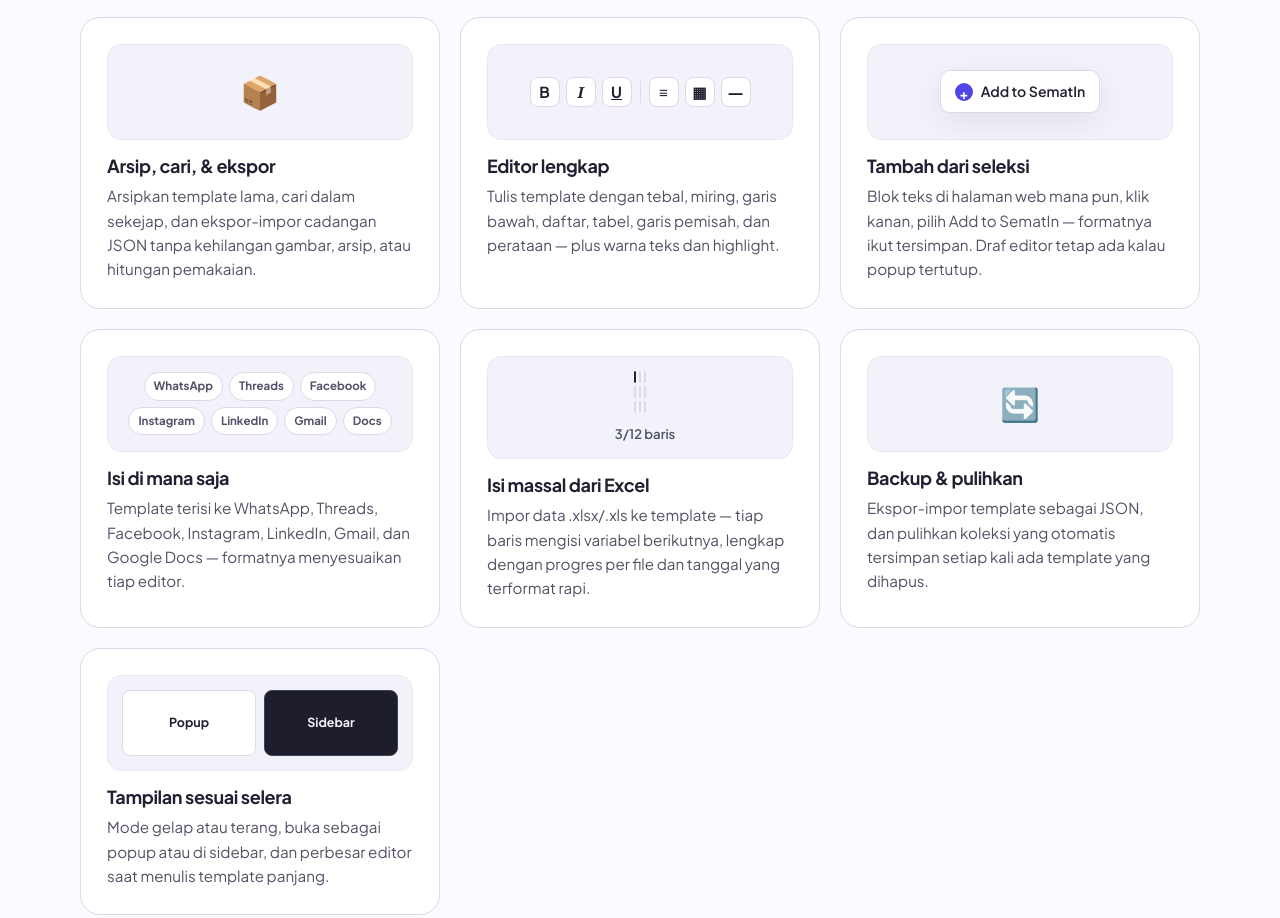
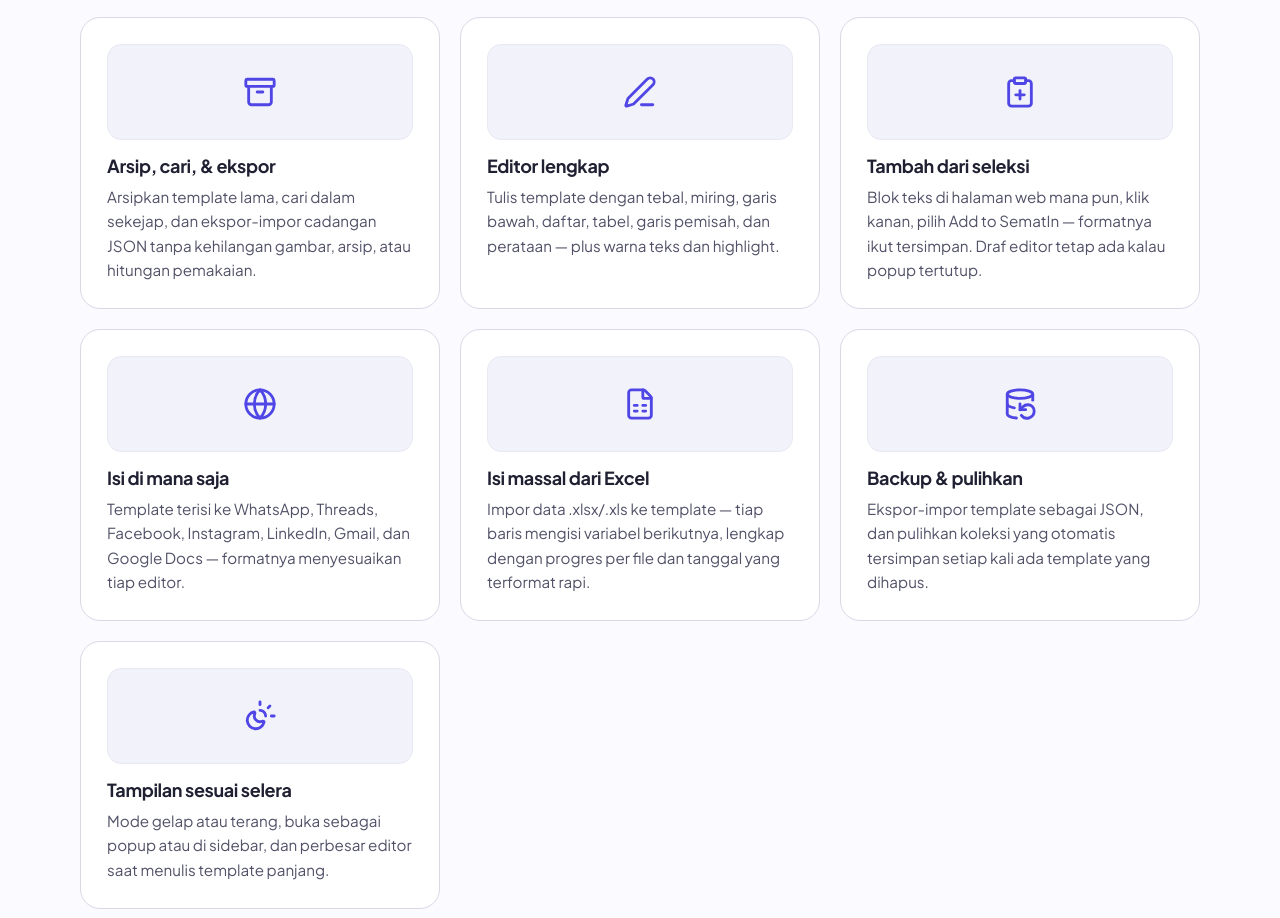
Before and after one commit to aidilaryanto/SematIn-Releases, a plain HTML site: page docs/index.html in a window 1280 px wide. Shown: the part 2462-3380 px from the top of the page. Drawn offline with Linux system fonts and the light colour scheme.

Commit message:
Fix loading bar + flat Lucide icons for features
- Fix Sisip gambar loading bar: the visual had a fixed 96px height while
  the icon + progress row needed ~105px, so the progress bar spilled out
  below the visual box. The visual now grows to fit (height auto,
  min-height 96px) and the icon is centered.
- Replace all 12 feature emoji icons with flat Lucide icons (ISC license,
  inlined as SVG, indigo stroke): image, mouse, link, images, braces,
  archive, pen-line, clipboard-plus, globe, file-spreadsheet,
  database-backup, sun-moon. Custom toolbar/menu/pills/sheet/display
  visuals removed; one consistent flat icon per card.

```diff
--- a/docs/index.html
+++ b/docs/index.html
@@ -131,7 +131,7 @@
         <div class="bento">
           <article class="bento-card bento-wide spotlight-card reveal">
             <div class="bento-visual bento-visual-image" aria-hidden="true">
-              <span class="bento-img">🖼</span>
+              <svg class="bento-icon" width="34" height="34" viewBox="0 0 24 24" fill="none" stroke="currentColor" stroke-width="2" stroke-linecap="round" stroke-linejoin="round"><rect width="18" height="18" x="3" y="3" rx="2" ry="2"/><circle cx="9" cy="9" r="2"/><path d="m21 15-3.086-3.086a2 2 0 0 0-2.828 0L6 21"/></svg>
               <span class="bento-progress"><span class="bento-progress-bar"></span> Mengunggah gambar…</span>
             </div>
             <h3>Sisip gambar</h3>
@@ -140,85 +140,67 @@
           </article>
 
           <article class="bento-card spotlight-card reveal">
-            <div class="bento-visual" aria-hidden="true"><span class="bento-emoji">🖱️</span></div>
+            <div class="bento-visual" aria-hidden="true"><svg class="bento-icon" width="34" height="34" viewBox="0 0 24 24" fill="none" stroke="currentColor" stroke-width="2" stroke-linecap="round" stroke-linejoin="round"><rect x="5" y="2" width="14" height="20" rx="7"/><path d="M12 6v4"/></svg></div>
             <h3>Klik-kanan, langsung terisi</h3>
             <p>Klik kanan di kolom teks apa pun, pilih template dari menu SematIn, dan teks langsung terisi. Kalau ada variabel, form isian terbuka dulu.</p>
           </article>
 
           <article class="bento-card spotlight-card reveal">
-            <div class="bento-visual" aria-hidden="true"><span class="bento-emoji">🔗</span></div>
+            <div class="bento-visual" aria-hidden="true"><svg class="bento-icon" width="34" height="34" viewBox="0 0 24 24" fill="none" stroke="currentColor" stroke-width="2" stroke-linecap="round" stroke-linejoin="round"><path d="M10 13a5 5 0 0 0 7.54.54l3-3a5 5 0 0 0-7.07-7.07l-1.72 1.71"/><path d="M14 11a5 5 0 0 0-7.54-.54l-3 3a5 5 0 0 0 7.07 7.07l1.71-1.71"/></svg></div>
             <h3>Import dari URL</h3>
             <p>Tempel link file JSON template di dialog Backup — dari GitHub raw, gist, atau Catbox — dan template langsung masuk tanpa perlu mengunduh dulu.</p>
           </article>
 
           <article class="bento-card spotlight-card reveal">
-            <div class="bento-visual" aria-hidden="true"><span class="bento-emoji">🗂️</span></div>
+            <div class="bento-visual" aria-hidden="true"><svg class="bento-icon" width="34" height="34" viewBox="0 0 24 24" fill="none" stroke="currentColor" stroke-width="2" stroke-linecap="round" stroke-linejoin="round"><path d="m22 11-1.296-1.296a2.4 2.4 0 0 0-3.408 0L11 16"/><path d="M4 8a2 2 0 0 0-2 2v10a2 2 0 0 0 2 2h10a2 2 0 0 0 2-2"/><circle cx="13" cy="7" r="1" fill="currentColor"/><rect x="8" y="2" width="14" height="14" rx="2"/></svg></div>
             <h3>Pustaka gambar</h3>
             <p>Semua gambar yang pernah diunggah dari template kamu terkumpul di satu tempat. Pakai ulang sebagai gambar atau file, tanpa upload lagi.</p>
           </article>
 
           <article class="bento-card spotlight-card reveal">
-            <div class="bento-visual" aria-hidden="true"><span class="bento-emoji">{{ }}</span></div>
+            <div class="bento-visual" aria-hidden="true"><svg class="bento-icon" width="34" height="34" viewBox="0 0 24 24" fill="none" stroke="currentColor" stroke-width="2" stroke-linecap="round" stroke-linejoin="round"><path d="M8 3H7a2 2 0 0 0-2 2v5a2 2 0 0 1-2 2 2 2 0 0 1 2 2v5c0 1.1.9 2 2 2h1"/><path d="M16 21h1a2 2 0 0 0 2-2v-5c0-1.1.9-2 2-2a2 2 0 0 1-2-2V5a2 2 0 0 0-2-2h-1"/></svg></div>
             <h3>Variabel otomatis</h3>
             <p><code>{{nama}}</code>, tanggal hari ini dengan format bebas, sampai nomor urut otomatis — semuanya terisi sendiri setiap kali template dipakai.</p>
           </article>
 
           <article class="bento-card spotlight-card reveal">
-            <div class="bento-visual" aria-hidden="true"><span class="bento-emoji">📦</span></div>
+            <div class="bento-visual" aria-hidden="true"><svg class="bento-icon" width="34" height="34" viewBox="0 0 24 24" fill="none" stroke="currentColor" stroke-width="2" stroke-linecap="round" stroke-linejoin="round"><rect width="20" height="5" x="2" y="3" rx="1"/><path d="M4 8v11a2 2 0 0 0 2 2h12a2 2 0 0 0 2-2V8"/><path d="M10 12h4"/></svg></div>
             <h3>Arsip, cari, &amp; ekspor</h3>
             <p>Arsipkan template lama, cari dalam sekejap, dan ekspor-impor cadangan JSON tanpa kehilangan gambar, arsip, atau hitungan pemakaian.</p>
           </article>
 
           <article class="bento-card spotlight-card reveal">
-            <div class="bento-visual bento-visual-toolbar" aria-hidden="true">
-              <span class="fmt-btn fmt-bold">B</span>
-              <span class="fmt-btn fmt-italic">I</span>
-              <span class="fmt-btn fmt-underline">U</span>
-              <span class="fmt-sep"></span>
-              <span class="fmt-btn">≡</span>
-              <span class="fmt-btn">▦</span>
-              <span class="fmt-btn">―</span>
-            </div>
+            <div class="bento-visual" aria-hidden="true"><svg class="bento-icon" width="34" height="34" viewBox="0 0 24 24" fill="none" stroke="currentColor" stroke-width="2" stroke-linecap="round" stroke-linejoin="round"><path d="M13 21h8"/><path d="M21.174 6.812a1 1 0 0 0-3.986-3.987L3.842 16.174a2 2 0 0 0-.5.83l-1.321 4.352a.5.5 0 0 0 .623.622l4.353-1.32a2 2 0 0 0 .83-.497z"/></svg></div>
             <h3>Editor lengkap</h3>
             <p>Tulis template dengan tebal, miring, garis bawah, daftar, tabel, garis pemisah, dan perataan — plus warna teks dan highlight.</p>
           </article>
 
           <article class="bento-card spotlight-card reveal">
-            <div class="bento-visual bento-visual-menu" aria-hidden="true">
-              <span class="ctx-menu"><span class="ctx-plus">+</span> Add to SematIn</span>
-            </div>
+            <div class="bento-visual" aria-hidden="true"><svg class="bento-icon" width="34" height="34" viewBox="0 0 24 24" fill="none" stroke="currentColor" stroke-width="2" stroke-linecap="round" stroke-linejoin="round"><rect width="8" height="4" x="8" y="2" rx="1" ry="1"/><path d="M16 4h2a2 2 0 0 1 2 2v14a2 2 0 0 1-2 2H6a2 2 0 0 1-2-2V6a2 2 0 0 1 2-2h2"/><path d="M9 14h6"/><path d="M12 17v-6"/></svg></div>
             <h3>Tambah dari seleksi</h3>
             <p>Blok teks di halaman web mana pun, klik kanan, pilih Add to SematIn — formatnya ikut tersimpan. Draf editor tetap ada kalau popup tertutup.</p>
           </article>
 
           <article class="bento-card spotlight-card reveal">
-            <div class="bento-visual bento-visual-platforms" aria-hidden="true">
-              <span>WhatsApp</span><span>Threads</span><span>Facebook</span><span>Instagram</span><span>LinkedIn</span><span>Gmail</span><span>Docs</span>
-            </div>
+            <div class="bento-visual" aria-hidden="true"><svg class="bento-icon" width="34" height="34" viewBox="0 0 24 24" fill="none" stroke="currentColor" stroke-width="2" stroke-linecap="round" stroke-linejoin="round"><circle cx="12" cy="12" r="10"/><path d="M12 2a14.5 14.5 0 0 0 0 20 14.5 14.5 0 0 0 0-20"/><path d="M2 12h20"/></svg></div>
             <h3>Isi di mana saja</h3>
             <p>Template terisi ke WhatsApp, Threads, Facebook, Instagram, LinkedIn, Gmail, dan Google Docs — formatnya menyesuaikan tiap editor.</p>
           </article>
 
           <article class="bento-card spotlight-card reveal">
-            <div class="bento-visual bento-visual-sheet" aria-hidden="true">
-              <span class="sheet-grid"><i></i><i></i><i></i><i></i><i></i><i></i><i></i><i></i><i></i></span>
-              <span class="bento-progress"><span class="bento-progress-bar"></span> 3/12 baris</span>
-            </div>
+            <div class="bento-visual" aria-hidden="true"><svg class="bento-icon" width="34" height="34" viewBox="0 0 24 24" fill="none" stroke="currentColor" stroke-width="2" stroke-linecap="round" stroke-linejoin="round"><path d="M6 22a2 2 0 0 1-2-2V4a2 2 0 0 1 2-2h8a2.4 2.4 0 0 1 1.704.706l3.588 3.588A2.4 2.4 0 0 1 20 8v12a2 2 0 0 1-2 2z"/><path d="M14 2v5a1 1 0 0 0 1 1h5"/><path d="M8 13h2"/><path d="M14 13h2"/><path d="M8 17h2"/><path d="M14 17h2"/></svg></div>
             <h3>Isi massal dari Excel</h3>
             <p>Impor data .xlsx/.xls ke template — tiap baris mengisi variabel berikutnya, lengkap dengan progres per file dan tanggal yang terformat rapi.</p>
           </article>
 
           <article class="bento-card spotlight-card reveal">
-            <div class="bento-visual" aria-hidden="true"><span class="bento-emoji">🔄</span></div>
+            <div class="bento-visual" aria-hidden="true"><svg class="bento-icon" width="34" height="34" viewBox="0 0 24 24" fill="none" stroke="currentColor" stroke-width="2" stroke-linecap="round" stroke-linejoin="round"><ellipse cx="12" cy="5" rx="9" ry="3"/><path d="M3 12a9 3 0 0 0 5 2.69"/><path d="M21 9.3V5"/><path d="M3 5v14a9 3 0 0 0 6.47 2.88"/><path d="M12 12v4h4"/><path d="M13 20a5 5 0 0 0 9-3 4.5 4.5 0 0 0-4.5-4.5c-1.33 0-2.54.54-3.41 1.41L12 16"/></svg></div>
             <h3>Backup &amp; pulihkan</h3>
             <p>Ekspor-impor template sebagai JSON, dan pulihkan koleksi yang otomatis tersimpan setiap kali ada template yang dihapus.</p>
           </article>
 
           <article class="bento-card spotlight-card reveal">
-            <div class="bento-visual bento-visual-display" aria-hidden="true">
-              <span class="display-panel display-popup">Popup</span>
-              <span class="display-panel display-sidebar">Sidebar</span>
-            </div>
+            <div class="bento-visual" aria-hidden="true"><svg class="bento-icon" width="34" height="34" viewBox="0 0 24 24" fill="none" stroke="currentColor" stroke-width="2" stroke-linecap="round" stroke-linejoin="round"><path d="M12 2v2"/><path d="M14.837 16.385a6 6 0 1 1-7.223-7.222c.624-.147.97.66.715 1.248a4 4 0 0 0 5.26 5.259c.589-.255 1.396.09 1.248.715"/><path d="M16 12a4 4 0 0 0-4-4"/><path d="m19 5-1.256 1.256"/><path d="M20 12h2"/></svg></div>
             <h3>Tampilan sesuai selera</h3>
             <p>Mode gelap atau terang, buka sebagai popup atau di sidebar, dan perbesar editor saat menulis template panjang.</p>
           </article>
--- a/docs/styles.css
+++ b/docs/styles.css
@@ -460,8 +460,9 @@ html.js .reveal.visible { opacity: 1; transform: none; }
   place-items: center;
   font-size: 2rem;
 }
-.bento-visual-image { display: flex; flex-direction: column; gap: 12px; padding: 18px; align-items: stretch; }
-.bento-img { font-size: 2.4rem; text-align: center; }
+.bento-visual-image { display: flex; flex-direction: column; gap: 12px; padding: 18px; align-items: stretch; height: auto; min-height: 96px; }
+.bento-visual-image .bento-icon { align-self: center; }
+.bento-icon { width: 34px; height: 34px; color: var(--primary); flex-shrink: 0; }
 .bento-progress {
   display: flex;
   align-items: center;
@@ -498,48 +499,6 @@ html.js .reveal.visible { opacity: 1; transform: none; }
   border-radius: 999px;
   padding: 4px 10px;
 }
-/* Extra bento visuals for the core features */
-.bento-visual-toolbar { display: flex; align-items: center; justify-content: center; gap: 6px; padding: 0 14px; }
-.fmt-btn {
-  display: grid; place-items: center;
-  width: 30px; height: 30px;
-  background: var(--bg-card); border: 1px solid var(--border-color);
-  border-radius: 8px; font-size: 0.95rem; font-weight: 700; color: var(--text-main);
-}
-.fmt-italic { font-style: italic; font-family: Georgia, serif; }
-.fmt-underline { text-decoration: underline; }
-.fmt-sep { width: 1px; height: 22px; background: var(--border-color); margin: 0 2px; }
-.bento-visual-menu { display: flex; align-items: center; justify-content: center; }
-.ctx-menu {
-  display: inline-flex; align-items: center; gap: 8px;
-  background: var(--bg-card); border: 1px solid var(--border-color);
-  border-radius: 10px; padding: 9px 14px;
-  font-size: 0.88rem; font-weight: 600; color: var(--text-main);
-  box-shadow: var(--shadow);
-}
-.ctx-plus {
-  display: grid; place-items: center;
-  width: 18px; height: 18px; border-radius: 50%;
-  background: var(--primary); color: #fff; font-size: 0.85rem; font-weight: 800;
-}
-.bento-visual-platforms { display: flex; flex-wrap: wrap; align-content: center; justify-content: center; gap: 6px; padding: 12px; height: auto; min-height: 96px; }
-.bento-visual-platforms span {
-  font-size: 0.72rem; font-weight: 700; color: var(--text-secondary);
-  background: var(--bg-card); border: 1px solid var(--border-color);
-  border-radius: 999px; padding: 4px 9px;
-}
-.bento-visual-sheet { display: flex; flex-direction: column; gap: 10px; padding: 14px 16px; justify-content: center; height: auto; min-height: 96px; }
-.sheet-grid { display: grid; grid-template-columns: repeat(3, 1fr); gap: 3px; }
-.sheet-grid i { display: block; height: 12px; background: var(--bg-card); border: 1px solid var(--border-color); border-radius: 3px; }
-.sheet-grid i:first-child { background: var(--primary-soft); border-color: var(--primary-border); }
-.bento-visual-display { display: flex; gap: 8px; padding: 14px; align-items: stretch; height: auto; min-height: 96px; }
-.display-panel {
-  flex: 1; display: grid; place-items: center;
-  border-radius: 8px; font-size: 0.78rem; font-weight: 700;
-  border: 1px solid var(--border-color); padding: 10px 0;
-}
-.display-popup { background: var(--bg-card); color: var(--text-main); }
-.display-sidebar { background: #1d1d2c; color: #f3f3fb; border-color: #414158; }
 /* Many more strip */
 .more-features {
   margin-top: 20px;
```
